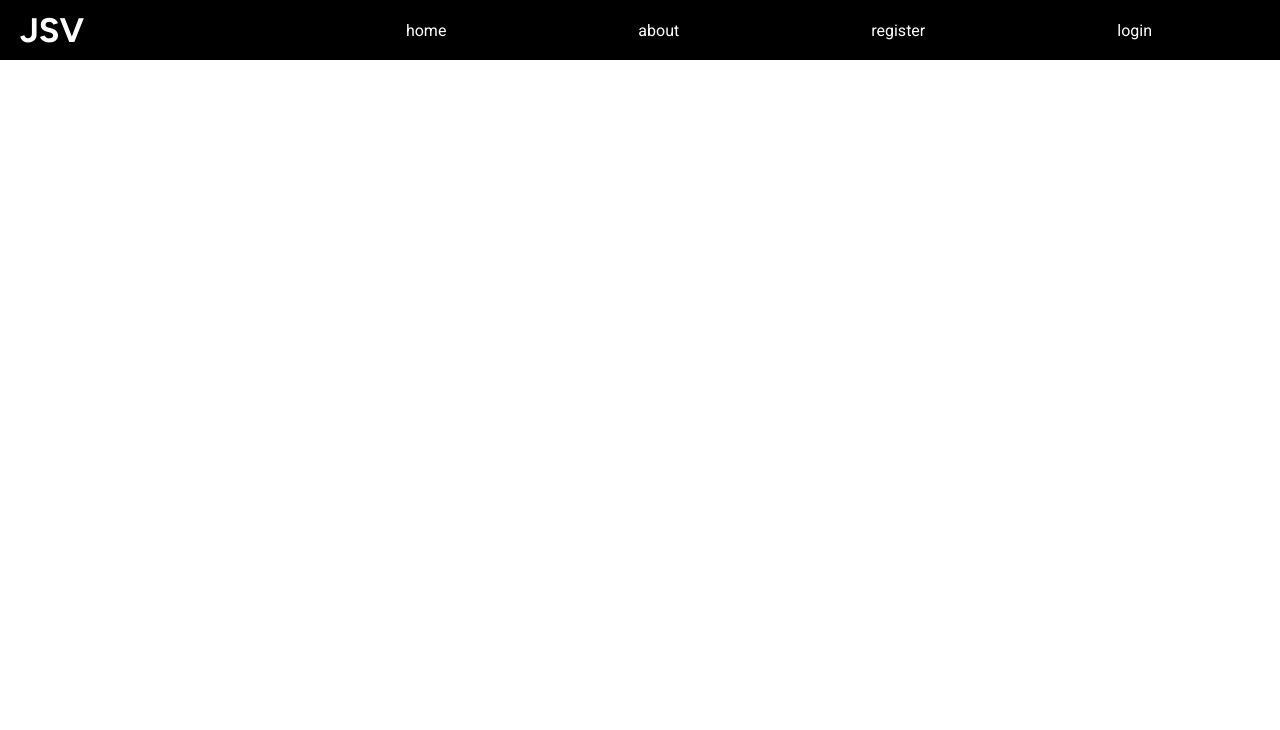
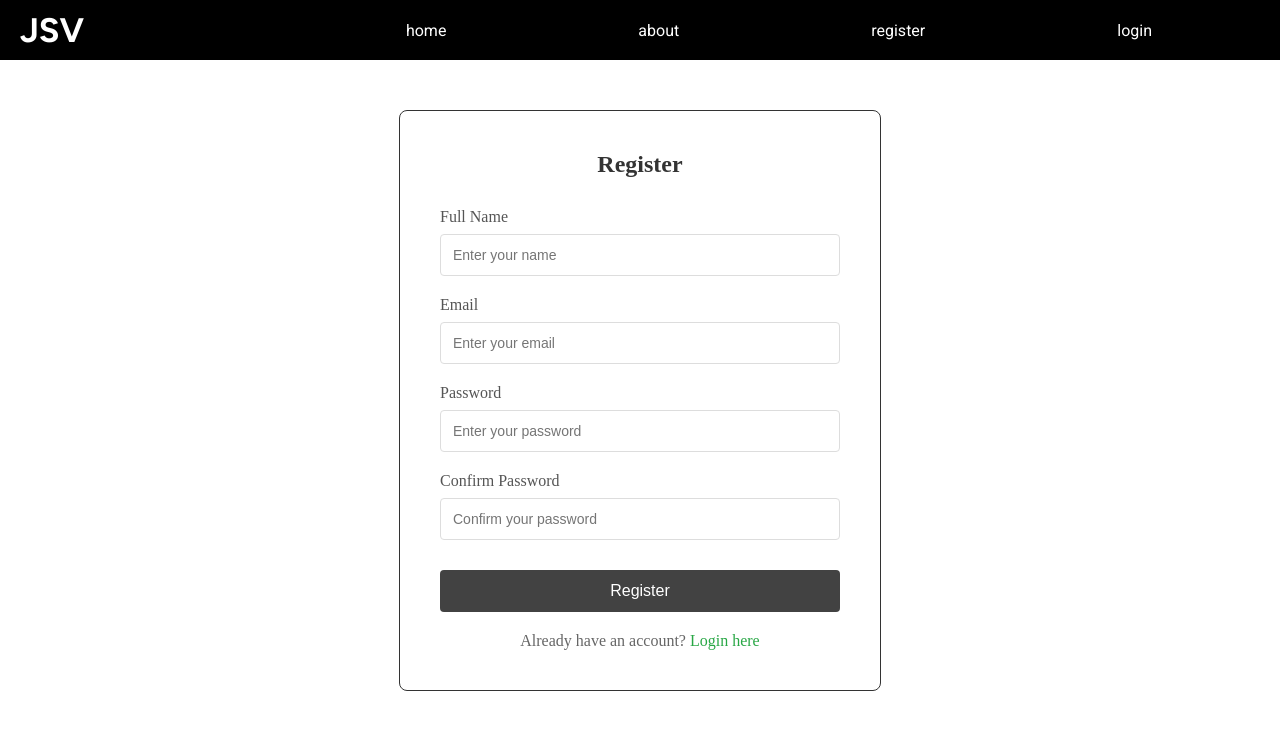
Before and after one commit to ahmad-hiasat/jsv, a React (Vite) app: page /register in a window 1280 px wide. Shown: the top 730 px of the page. Built offline with nearby package versions, Linux system fonts and the light colour scheme.

Commit message:
Resgister & Login pages added :)

```diff
--- a/src/com/Login.jsx
+++ b/src/com/Login.jsx
@@ -1,5 +1,51 @@
-import './styles/Login.css'
-function Login (){
-    return (<></>)
+import { useState } from 'react';
+import './styles/Login.css';
+
+function Login() {
+    const [email, setEmail] = useState('');
+    const [password, setPassword] = useState('');
+
+    const handleSubmit = (e) => {
+        e.preventDefault();
+        alert('Login feature coming soon!');
+    };
+
+    return (
+        <div className="login-container">
+            <div className="login-box">
+                <h2>Login</h2>
+                <form onSubmit={handleSubmit}>
+                    <div className="form-group">
+                        <label>Email</label>
+                        <input
+                            type="email"
+                            value={email}
+                            onChange={(e) => setEmail(e.target.value)}
+                            placeholder="Enter your email"
+                            required
+                        />
+                    </div>
+
+                    <div className="form-group">
+                        <label>Password</label>
+                        <input
+                            type="password"
+                            value={password}
+                            onChange={(e) => setPassword(e.target.value)}
+                            placeholder="Enter your password"
+                            required
+                        />
+                    </div>
+
+                    <button type="submit" className="login-btn">Login</button>
+                </form>
+
+                <p className="register-link">
+                    Don't have an account? <a href="/register">Register here</a>
+                </p>
+            </div>
+        </div>
+    );
 }
+
 export default Login;
--- a/src/com/Register.jsx
+++ b/src/com/Register.jsx
@@ -1,5 +1,79 @@
-import './styles/Register.css'
-function Register (){
-    return (<></>)
+import { useState } from 'react';
+import './styles/Register.css';
+
+function Register() {
+    const [name, setName] = useState('');
+    const [email, setEmail] = useState('');
+    const [password, setPassword] = useState('');
+    const [confirmPassword, setConfirmPassword] = useState('');
+
+    const handleSubmit = (e) => {
+        e.preventDefault();
+        if (password !== confirmPassword) {
+            alert('Passwords do not match!');
+            return;
+        }
+        alert('Registration feature coming soon!');
+    };
+
+    return (
+        <div className="register-container">
+            <div className="register-box">
+                <h2>Register</h2>
+                <form onSubmit={handleSubmit}>
+                    <div className="form-group">
+                        <label>Full Name</label>
+                        <input
+                            type="text"
+                            value={name}
+                            onChange={(e) => setName(e.target.value)}
+                            placeholder="Enter your name"
+                            required
+                        />
+                    </div>
+
+                    <div className="form-group">
+                        <label>Email</label>
+                        <input
+                            type="email"
+                            value={email}
+                            onChange={(e) => setEmail(e.target.value)}
+                            placeholder="Enter your email"
+                            required
+                        />
+                    </div>
+
+                    <div className="form-group">
+                        <label>Password</label>
+                        <input
+                            type="password"
+                            value={password}
+                            onChange={(e) => setPassword(e.target.value)}
+                            placeholder="Enter your password"
+                            required
+                        />
+                    </div>
+
+                    <div className="form-group">
+                        <label>Confirm Password</label>
+                        <input
+                            type="password"
+                            value={confirmPassword}
+                            onChange={(e) => setConfirmPassword(e.target.value)}
+                            placeholder="Confirm your password"
+                            required
+                        />
+                    </div>
+
+                    <button type="submit" className="register-btn">Register</button>
+                </form>
+
+                <p className="login-link">
+                    Already have an account? <a href="/login">Login here</a>
+                </p>
+            </div>
+        </div>
+    );
 }
+
 export default Register;
--- a/src/com/styles/Login.css
+++ b/src/com/styles/Login.css
@@ -0,0 +1,86 @@
+.login-container {
+    display: flex;
+    justify-content: center;
+    align-items: center;
+    min-height: 80vh;
+    padding: 20px;
+}
+
+.login-box {
+    background: white;
+    padding: 40px;
+    border-radius: 8px;
+        border: #333 1px solid;
+
+    /* box-shadow: 0 2px 10px rgba(0, 0, 0, 0.1); */
+    width: 100%;
+    max-width: 400px;
+}
+
+.login-box h2 {
+    margin-bottom: 30px;
+    text-align: center;
+    color: #333;
+}
+
+.form-group {
+    margin-bottom: 20px;
+}
+
+.form-group label {
+    display: block;
+    margin-bottom: 8px;
+    color: #555;
+    font-weight: 500;
+}
+
+.form-group input {
+    width: 100%;
+    padding: 12px;
+    border: 1px solid #ddd;
+    border-radius: 4px;
+    font-size: 14px;
+    box-sizing: border-box;
+}
+
+.form-group input:focus {
+    outline: none;
+    border-color: #3a3a3a;
+}
+
+.login-btn {
+    width: 100%;
+    padding: 12px;
+    background: #3f3f3f;
+    color: white;
+    border: none;
+    border-radius: 4px;
+    font-size: 16px;
+    cursor: pointer;
+    margin-top: 10px;
+}
+
+.login-btn:hover {
+    background: #7c7c7c;
+}
+
+.register-link {
+    text-align: center;
+    margin-top: 20px;
+    color: #666;
+}
+
+.register-link a {
+    color: #007bff;
+    text-decoration: none;
+}
+
+.register-link a:hover {
+    text-decoration: underline;
+}
+
+@media (max-width: 768px) {
+    .login-box {
+        padding: 30px 20px;
+    }
+}
--- a/src/com/styles/Register.css
+++ b/src/com/styles/Register.css
@@ -0,0 +1,85 @@
+.register-container {
+    display: flex;
+    justify-content: center;
+    align-items: center;
+    min-height: 80vh;
+    padding: 20px;
+}
+
+.register-box {
+    background: white;
+    padding: 40px;
+    border-radius: 8px;
+    border: #333 1px solid;
+    /* box-shadow: 0 2px 10px rgba(0, 0, 0, 0.1); */
+    width: 100%;
+    max-width: 400px;
+}
+
+.register-box h2 {
+    margin-bottom: 30px;
+    text-align: center;
+    color: #333;
+}
+
+.form-group {
+    margin-bottom: 20px;
+}
+
+.form-group label {
+    display: block;
+    margin-bottom: 8px;
+    color: #555;
+    font-weight: 500;
+}
+
+.form-group input {
+    width: 100%;
+    padding: 12px;
+    border: 1px solid #ddd;
+    border-radius: 4px;
+    font-size: 14px;
+    box-sizing: border-box;
+}
+
+.form-group input:focus {
+    outline: none;
+    border-color: #aeaeae;
+}
+
+.register-btn {
+    width: 100%;
+    padding: 12px;
+    background: #424242;
+    color: white;
+    border: none;
+    border-radius: 4px;
+    font-size: 16px;
+    cursor: pointer;
+    margin-top: 10px;
+}
+
+.register-btn:hover {
+    background: #878787;
+}
+
+.login-link {
+    text-align: center;
+    margin-top: 20px;
+    color: #666;
+}
+
+.login-link a {
+    color: #28a745;
+    text-decoration: none;
+}
+
+.login-link a:hover {
+    text-decoration: underline;
+}
+
+@media (max-width: 768px) {
+    .register-box {
+        padding: 30px 20px;
+    }
+}
```
Also changed, not shown: 1 other file (tests, documents, lock files or other folders).
